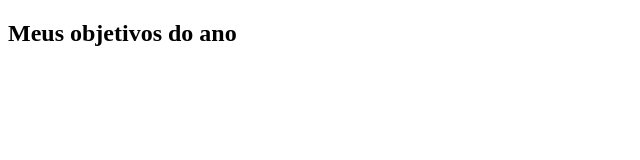
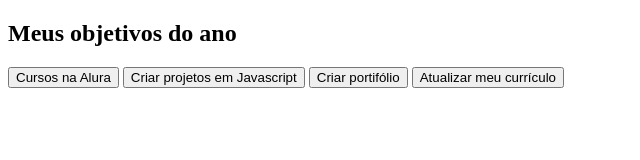
Before and after one commit to profajessica12/sitescola3A, a plain HTML site: page index.html in a window 1280 px wide. Shown: the whole page, without its empty margins (0-640 px from the left). Drawn offline with Linux system fonts and the light colour scheme.

Commit message:
código3A

```diff
--- a/index.html
+++ b/index.html
@@ -9,7 +9,11 @@
 <body>
  <section class="conteudo-principal"></section>
  <h2 class="titulo-principal"> Meus objetivos do ano</h2>
- <div class="botões"></div>
-
+ <div class="botões">
+<button class="botão">Cursos na Alura</button>
+<button class="botão">Criar projetos em Javascript</button>
+<button class="botão">Criar portifólio</button>
+<button class="botão">Atualizar meu currículo</button>
+</div>
 </body>
 </html>
--- a/style.css
+++ b/style.css
@@ -0,0 +1 @@
+:root { --cor-de-fundo: #1E1E1E; --verde: #6FFF57; --branco: #FFFFFF; --botao-ativo: #3A375E; --botao-inativo: rgba(58, 55, 94, 0.5); --texto-fundo: rgba(58, 55, 94, 0.3); }
```
